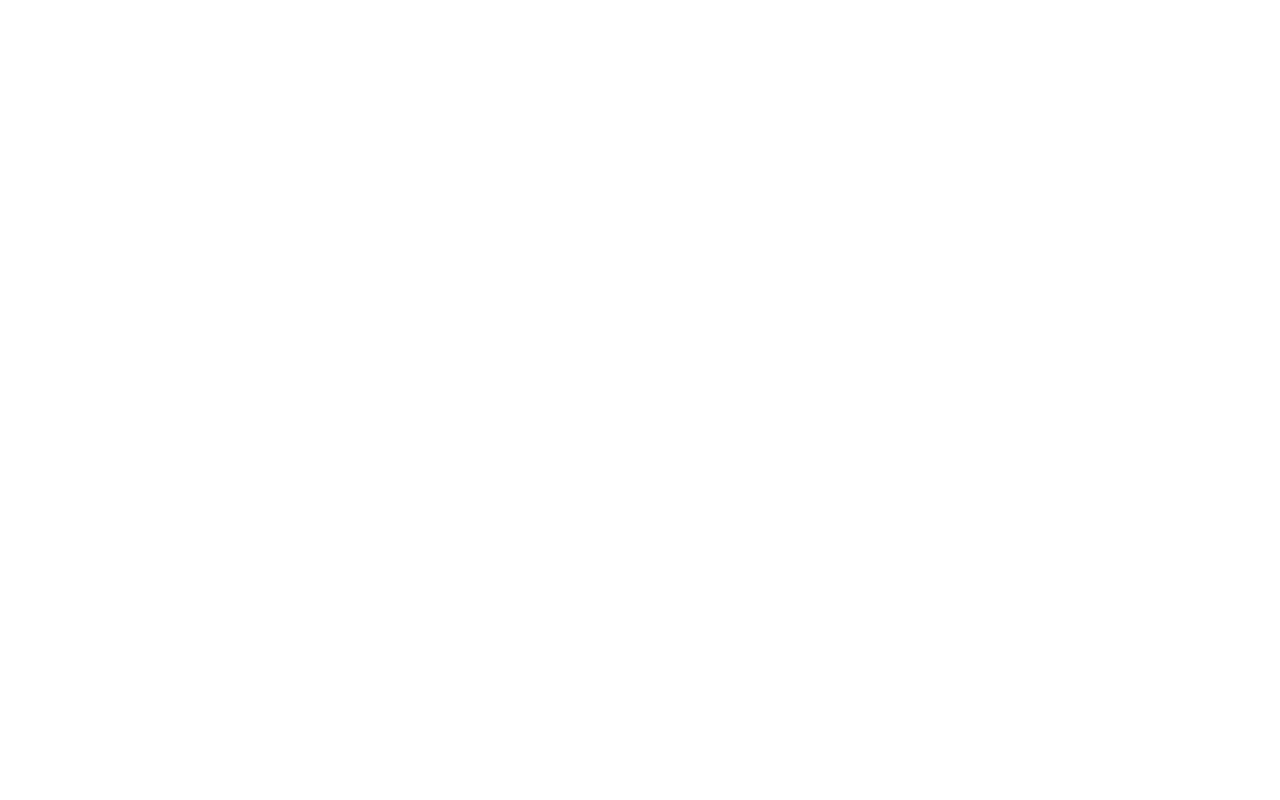
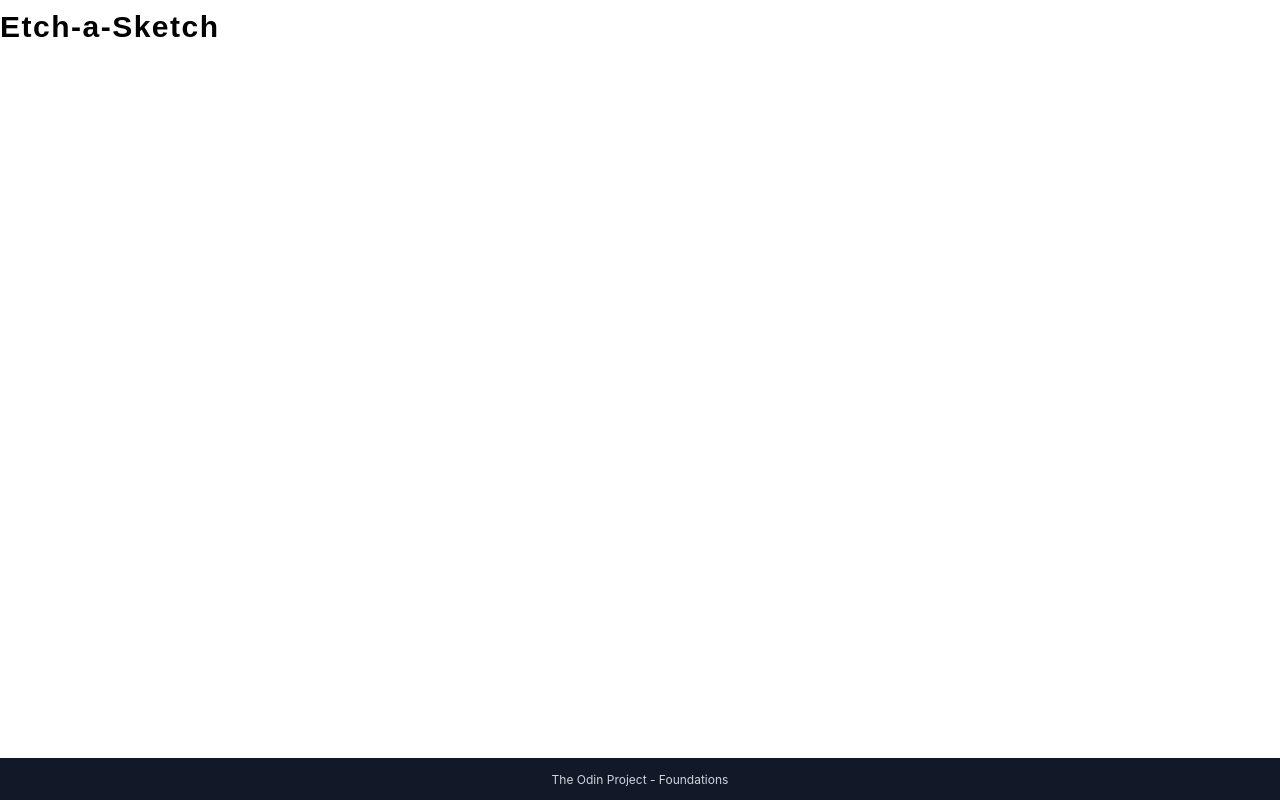
Before and after one commit to te5s3rakt/odin-etch-a-sketch, a plain HTML site: page index.html in a window 1280 px wide. Drawn offline with Linux system fonts and the light colour scheme.

Commit message:
Add basic page layout and style

```diff
--- a/index.html
+++ b/index.html
@@ -8,6 +8,10 @@
     <script defer src="script.js"></script>
 </head>
 <body>
+    <div class="header">Etch-a-Sketch</div>
+    <div class="content">
 
+    </div>
+    <div class="footer">The Odin Project - Foundations</div>
 </body>
 </html>
--- a/style.css
+++ b/style.css
@@ -0,0 +1,35 @@
+body {
+    font-family: Arial, Helvetica, sans-serif;
+    height: 100vh;
+    margin: 0;
+    padding: 0;
+    display: flex;
+    flex-direction: column;
+    align-items: stretch;
+}
+
+.header, .footer {
+    width: 100vw;
+}
+
+.header {
+    display: flex;
+    align-items: center;
+    height: 54px;
+    font-weight: bolder;
+    font-size: 30px;
+    letter-spacing: 1.5px;
+}
+
+.footer {
+    display: flex;
+    justify-content: center;
+    align-items: center;
+    height: 42px;
+    position: fixed;
+    bottom: 0;
+    background-color: rgb(17 24 39);
+    color: rgb(209 213 219);
+    font-family: Inter, "Helvetica Neue", Helvetica, Arial, sans-serif;
+    font-size: 12px;
+}
```
